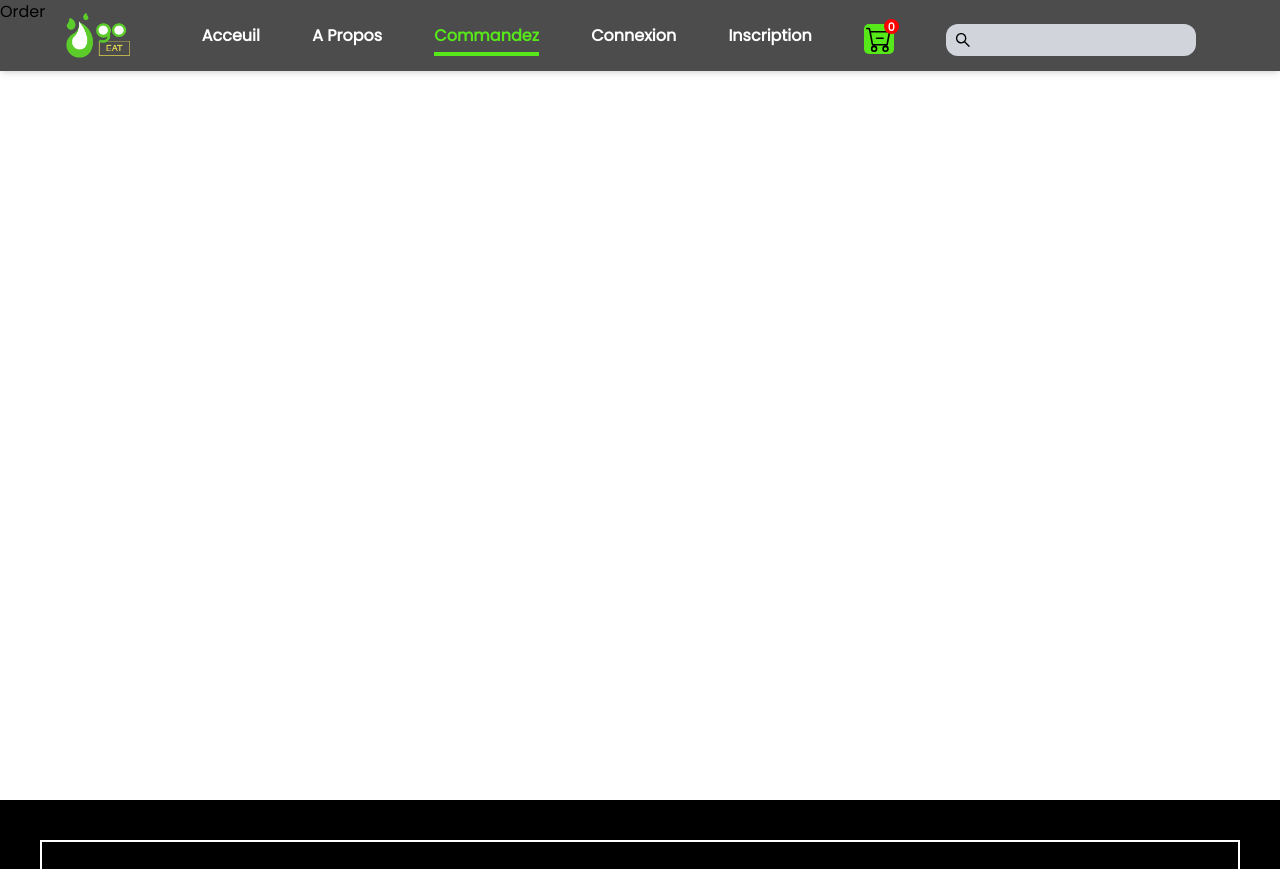
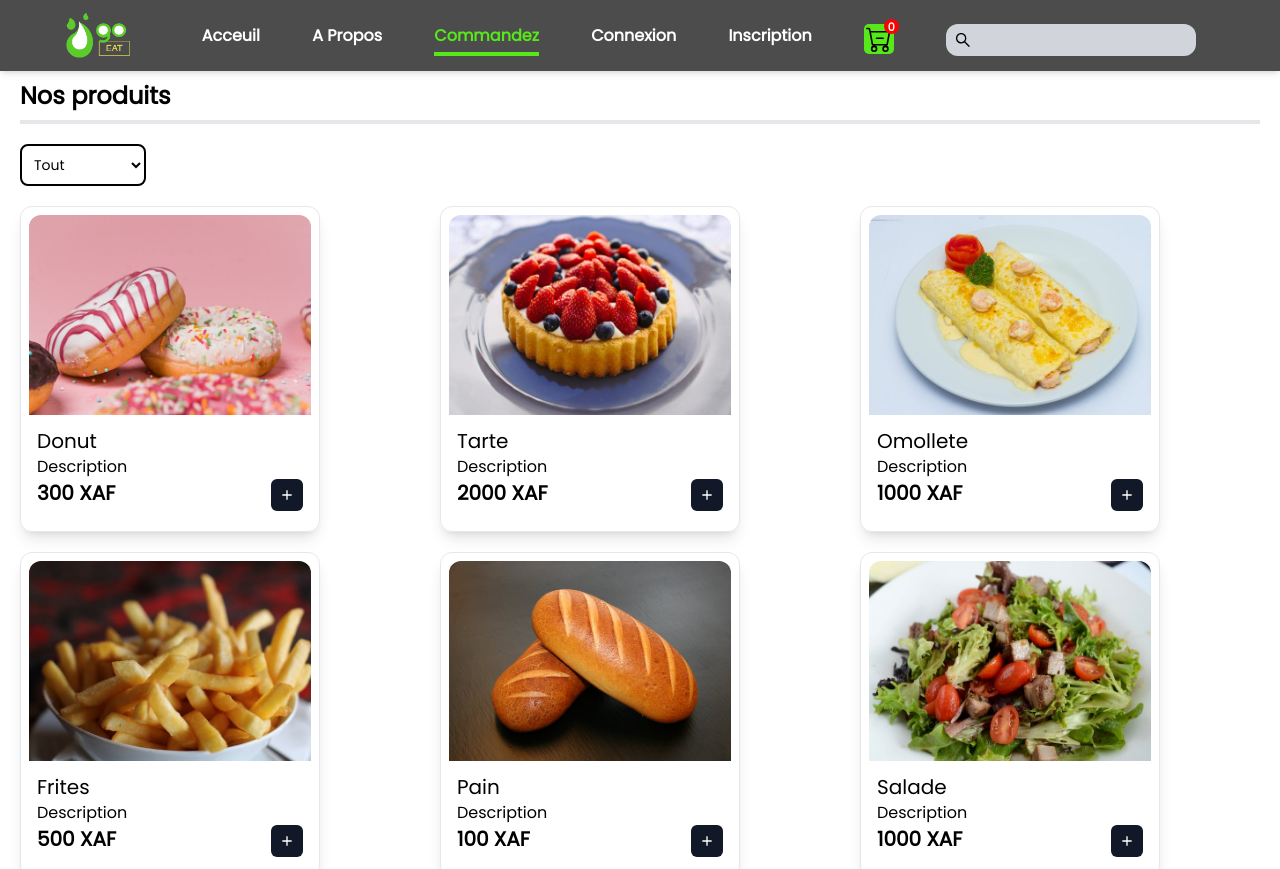
Before and after one commit to UGOEAT-Dev/Ugoeat-WebFront, a React (Vite) app: page /order in a window 1280 px wide. Shown: the top 869 px of the page. Built offline with nearby package versions, Linux system fonts and the light colour scheme.

Commit message:
Mise a jour de la section Order

```diff
--- a/src/pages/order/Order.jsx
+++ b/src/pages/order/Order.jsx
@@ -1,5 +1,36 @@
+
+
+import {useState} from "react";
+
+import { CATEGORIES, PRODUCTS } from "./datas.jsx"
+import ProductsView from "./components/ProductsView.jsx";
 
 export default function Order()
 {
-    return <h2>Order</h2>
+    const [categories, setCategories] = useState(CATEGORIES)
+    const [products, setProducts] = useState(PRODUCTS)
+
+    const changeCategory = (e) => {
+        const newCategory = parseInt(e.target.value)
+
+        if(newCategory !== 0)
+            setProducts(PRODUCTS.filter(
+                product => product.category_id === newCategory))
+        else
+            setProducts(PRODUCTS)
+    }
+
+    return (
+        <div className="mt-10 w-10/12 md:w-full mx-auto sm:mt-20 sm:px-5">
+            <h2 className="text-2xl font-bold pb-2 mb-5 border-b-4">Nos produits</h2>
+            <div>
+                <select id="categoryFilter" onChange={changeCategory} className="block w-full md:w-fit p-2 text-sm text-black border-2 border-black rounded-lg bg-white">
+                    {categories.map((category, index) => {
+                        return (<option key={category.name} value={index}>{category.name}</option>)
+                    })}
+                </select>
+                <ProductsView products={products} />
+            </div>
+        </div>
+    )
 }
--- /dev/null
+++ b/src/pages/order/datas.jsx
@@ -0,0 +1,124 @@
+
+const CATEGORIES = [
+    {
+        "name": "Tout",
+        "image_url": ""
+    },
+    {
+        "name": "Fast-Food",
+        "image_url": ""
+    },
+    {
+        "name": "Patisserie",
+        "image_url": ""
+    },
+    {
+        "name": "Salade",
+        "image_url": ""
+    },
+    {
+        "name": "Boisson",
+        "image_url": ""
+    },
+    {
+        "name": "Supplement",
+        "image_url": ""
+    },
+    {
+        name: "Test",
+        image_url: ""
+    }
+]
+
+const PRODUCTS = [
+    {
+        id: 1,
+        name: "Donut",
+        description: "Description",
+        price: 300,
+        image_url: "/src/assets/images/products/donut.jpg",
+        category_id: 2
+    },
+    {
+        id: 2,
+        name: "Tarte",
+        description: "Description",
+        price: 2000,
+        image_url: "/src/assets/images/products/tarte.jpg",
+        category_id: 2
+    },
+    {
+        id: 3,
+        name: "Omollete",
+        description: "Description",
+        price: 1000,
+        image_url: "/src/assets/images/products/oeuf.jpg",
+        category_id: 5
+    },
+    {
+        id: 4,
+        name: "Frites",
+        description: "Description",
+        price: 500,
+        image_url: "/src/assets/images/products/frite.jpg",
+        category_id: 5
+    },
+    {
+        id: 5,
+        name: "Pain",
+        description: "Description",
+        price: 100,
+        image_url: "/src/assets/images/products/pain-lait.jpg",
+        category_id: 1
+    },
+    {
+        id: 6,
+        name: "Salade",
+        description: "Description",
+        price: 1000,
+        image_url: "/src/assets/images/products/salade.jpg",
+        category_id: 3
+    },
+    {
+        id: 7,
+        name: "Bouteille d'eau",
+        description: "Description",
+        price: 500,
+        image_url: "/src/assets/images/products/eau.jpg",
+        category_id: 4
+    },
+    {
+        id: 8,
+        name: "Pain au lait",
+        description: "Description",
+        price: 100,
+        image_url: "/src/assets/images/products/pain-lait.jpg",
+        category_id: 2
+    },
+    {
+        id: 9,
+        name: "Tarte a la creme",
+        description: "Description",
+        price: 2500,
+        image_url: "/src/assets/images/products/tarte-creme.jpg",
+        category_id: 1
+    },
+    {
+        id: 10,
+        name: "Coca Cola",
+        description: "Description",
+        price: 1500,
+        image_url: "/src/assets/images/products/coca.jpg",
+        category_id: 4
+    },
+    {
+        id: 11,
+        name: "Ketchup",
+        description: "Description",
+        price: 500,
+        image_url: "/src/assets/images/products/ketchup.jpg",
+        category_id: 1
+    }
+]
+
+export { CATEGORIES, PRODUCTS }
```
